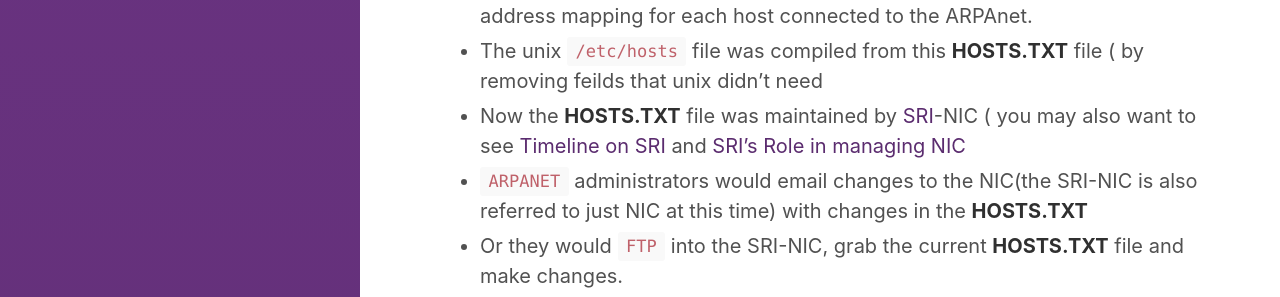
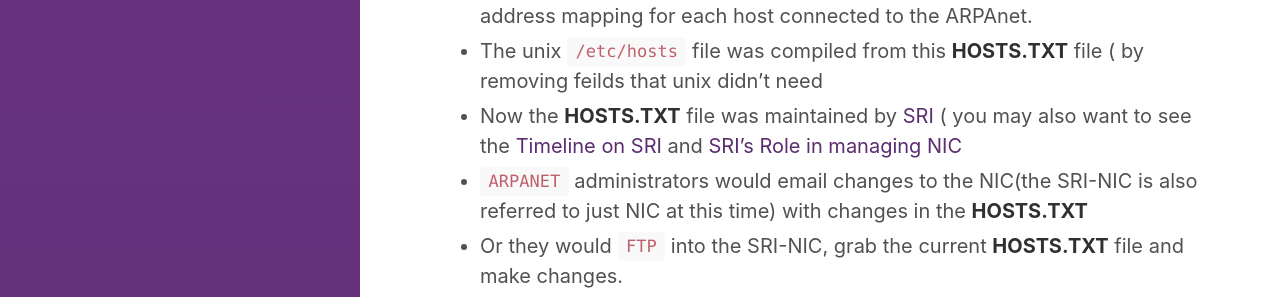
Before and after one commit to vishalbasra/vishalbasra.github.io, a Jekyll site: the page built from _posts/2017-10-27-DNS-Background-101.md, in a window 1280 px wide. Shown: the part 988-1285 px from the top of the page. Built offline with Jekyll 4.4.1, drawn with Linux system fonts in a browser that asks for light colours.

Commit message:
End of first post- Correction 5 semantics

```diff
--- a/_posts/2017-10-27-DNS-Background-101.md
+++ b/_posts/2017-10-27-DNS-Background-101.md
@@ -32,7 +32,7 @@
 
 - In 1970's  ARPAnet was a community of a few hundred hosts and had a single file called **HOSTS.TXT** was maintained which contained name-to-address mapping for each host connected to the ARPAnet.
 - The unix `/etc/hosts` file was compiled from this **HOSTS.TXT** file ( by removing feilds that unix didn't need
-- Now the **HOSTS.TXT** file was maintained by [SRI](https://www.sri.com/)-NIC ( you may also want to see [Timeline on SRI](https://www.sri.com/work/timeline-innovation/timeline.php?timeline=computing-digital#!&innovation=domain-names-network-information-center) and [SRI's Role in managing NIC](https://www.sri.com/about/timeline/tld-nic)
+- Now the **HOSTS.TXT** file was maintained by [SRI](https://www.sri.com/) ( you may also want to see the  [Timeline on SRI](https://www.sri.com/work/timeline-innovation/timeline.php?timeline=computing-digital#!&innovation=domain-names-network-information-center) and [SRI's Role in managing NIC](https://www.sri.com/about/timeline/tld-nic)
 - `ARPANET` administrators would email changes to the NIC(the SRI-NIC is also referred to just NIC at this time) with changes in the **HOSTS.TXT**
 - Or they would `FTP` into the SRI-NIC, grab the current **HOSTS.TXT** file and make changes.
 - A new **HOSTS.TXT** file would then be compiled once or twice a week or at an even slower pace.
```
